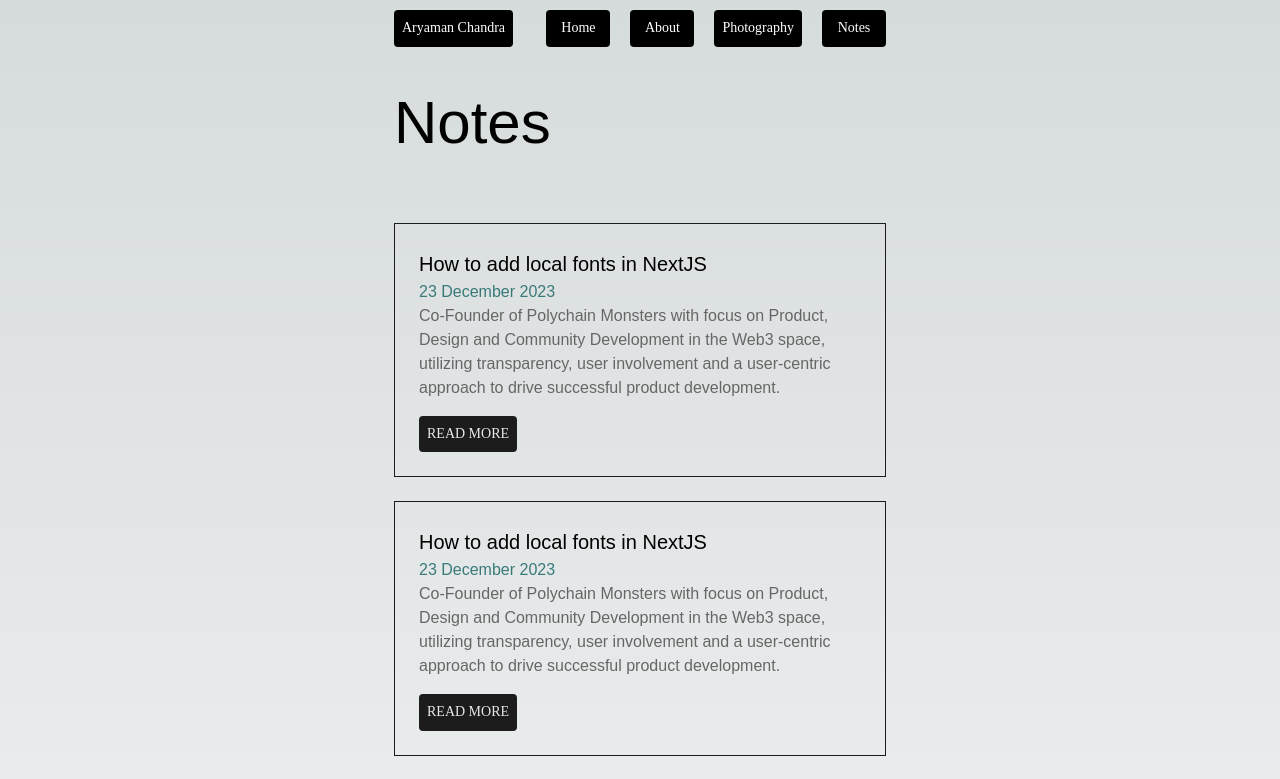
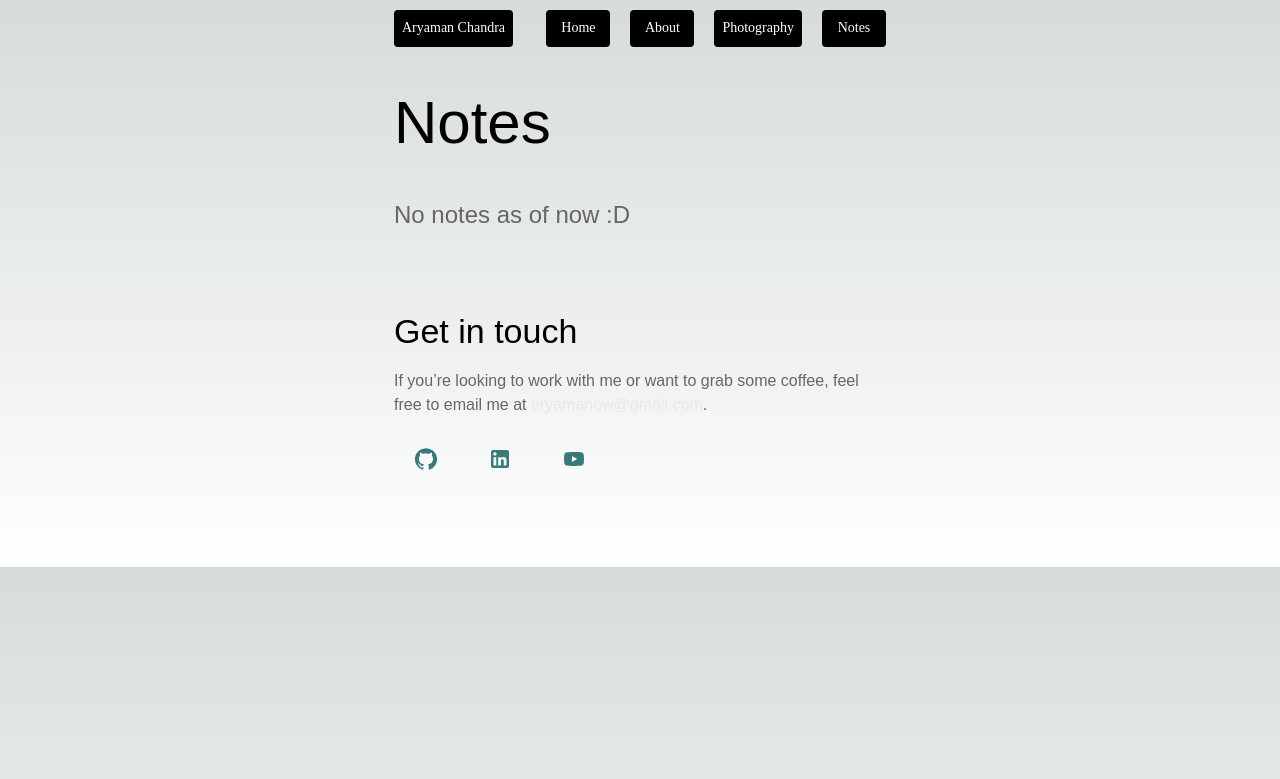
Before and after one commit to aryamanchandra/personalwebsite, a Next.js app: page /notes in a window 1280 px wide. Shown: the top 779 px of the page. Built offline with nearby package versions, Linux system fonts and the light colour scheme; a web font is replaced by a local one.

Commit message:
vercel hosting edit

```diff
--- a/src/app/notes/page.tsx
+++ b/src/app/notes/page.tsx
@@ -9,7 +9,7 @@ export default function Notes() {
       <Typography variant="h2" py={5}>
         Notes
       </Typography>
-      {notesdata &&
+      {/* {notesdata &&
         notesdata.map((element, index) => (
           <Box mt={3} p={3} sx={{ border: "1px solid #1c1c1c" }} key={index}>
             <Typography variant="h6">{element.title}</Typography>
@@ -21,7 +21,8 @@ export default function Notes() {
               Read More
             </Button>
           </Box>
-        ))}
+        ))} */}
+        <Typography variant="h5" color="#666666">No notes as of now :D</Typography>
       <Footer />
     </Box>
   );
--- a/src/app/page.tsx
+++ b/src/app/page.tsx
@@ -32,11 +32,11 @@ export default function Home() {
               <Typography color="#666666" py={1}>
                 {element.description}
               </Typography>
-              <Button
+              {/* <Button
                 sx={{ fontFamily: "__SFTEXT_CAA964", background: "#1c1c1c" }}
               >
                 Case Study
-              </Button>
+              </Button> */}
             </Box>
           ))}
         </Stack>
```
